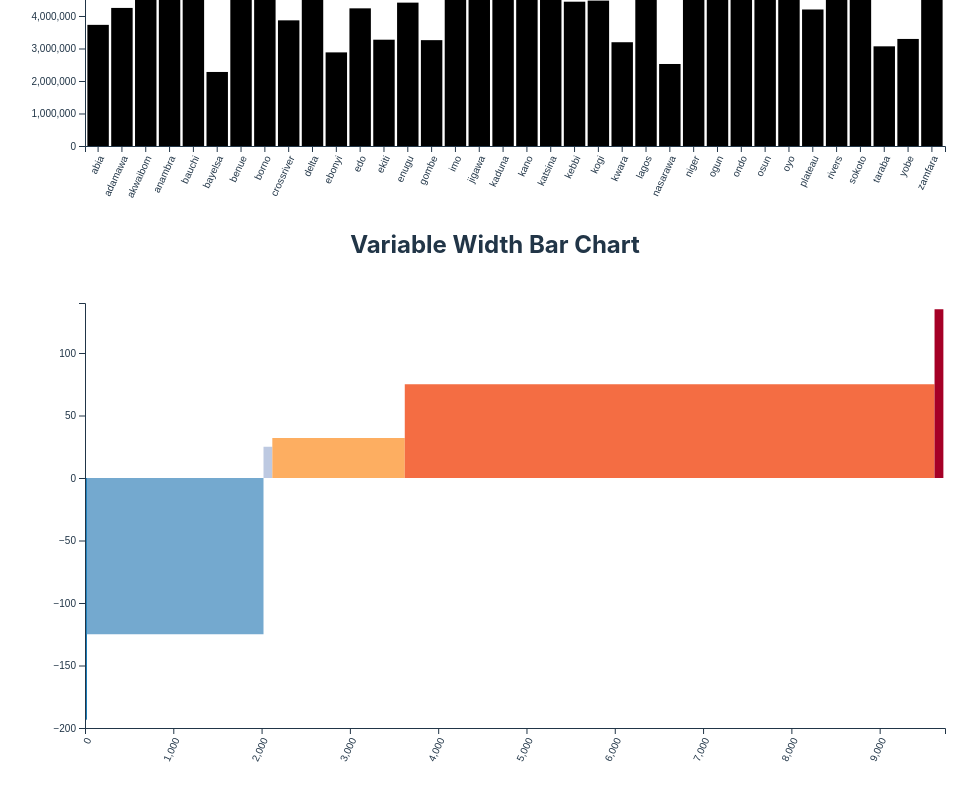
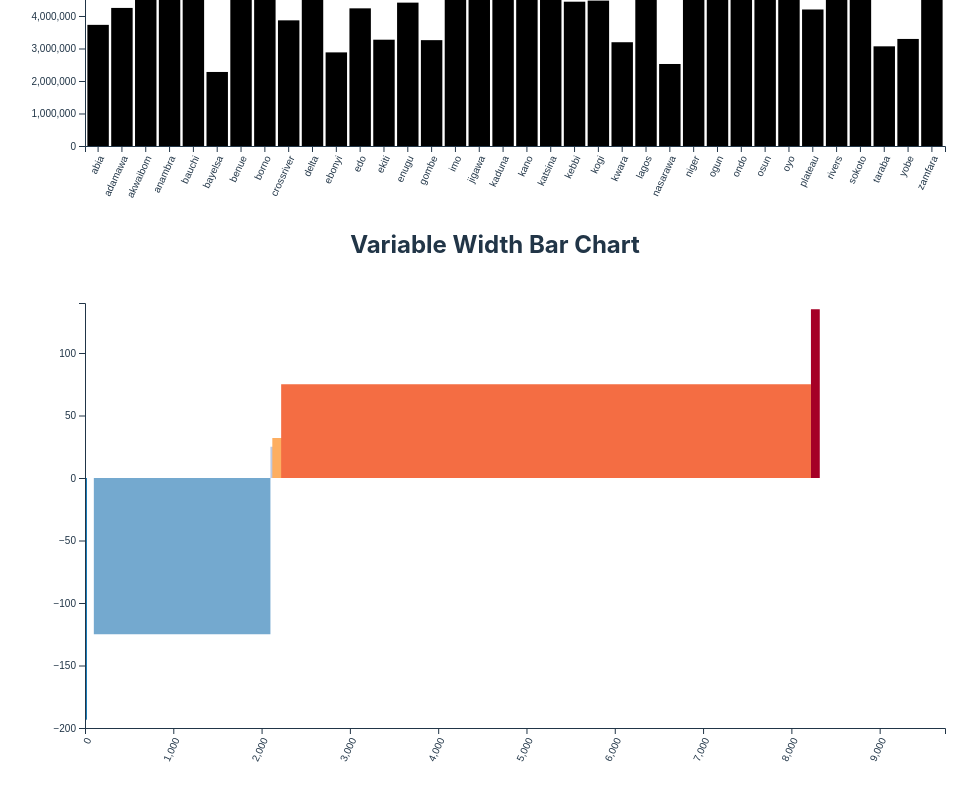
Before and after one commit to andre-wells/d3-variwide-chart, a React (Vite) app: page / in a window 1280 px wide. Shown: the part 532-1332 px from the top of the page, without its empty margins (145-1122 px from the left). Built offline with nearby package versions, Linux system fonts and the light colour scheme.

Commit message:
Added test data and sorting

```diff
--- a/src/App.tsx
+++ b/src/App.tsx
@@ -1,58 +1,7 @@
 import './App.css';
 import BarChartWithScale from './components/BarChartWithScale';
 import { VaribleWidthBarChart } from './components/VaribleWidthBarChart';
-import { type Datum } from './components/VaribleWidthBarChart/models';
-
-const data: Datum[] = [
-  {
-    name: 'Example 1',
-    y: -193.36,
-    x: 21.6,
-  },
-  {
-    name: 'Example 2',
-    y: 16.16,
-    x: 275.48,
-  },
-  {
-    name: 'Example 3',
-    y: 42,
-    x: 40,
-  },
-];
-
-const sortedData: Datum[] = [
-  {
-    name: 'Example 1',
-    y: -193.36,
-    x: 21.6,
-  },
-  {
-    name: 'Example 2',
-    y: -125,
-    x: 2000,
-  },
-  {
-    name: 'Example 3',
-    y: 25,
-    x: 100,
-  },
-  {
-    name: 'Example 4',
-    y: 32,
-    x: 1500,
-  },
-  {
-    name: 'Example 5',
-    y: 75,
-    x: 6000,
-  },
-  {
-    name: 'Example 6',
-    y: 135,
-    x: 100,
-  },
-];
+import { unSortedData } from './data/testData';
 
 function App() {
   return (
@@ -68,7 +17,8 @@ function App() {
         height={500}
         scaleTickFactor={20}
         margin={{ top: 20, right: 30, bottom: 55, left: 70 }}
-        data={sortedData}
+        // data={sortedData}
+        data={unSortedData}
       />
     </div>
   );
--- a/src/components/VaribleWidthBarChart/VaribleWidthBarChart.tsx
+++ b/src/components/VaribleWidthBarChart/VaribleWidthBarChart.tsx
@@ -2,7 +2,7 @@ import * as d3 from 'd3';
 import { useEffect, useRef } from 'react';
 import { getColor } from './colors';
 import { type Datum, type IMargin } from './models';
-import { getMaxRange, getMaxRangeFromValue, getMinRange } from './utils';
+import { getMaxRange, getMaxRangeFromValue, getMinRange, sortData } from './utils';
 
 interface IProps {
   width: number;
@@ -70,7 +70,7 @@ export const VaribleWidthBarChart = (props: IProps) => {
     // Add the rectangles
     svg
       .selectAll('rect')
-      .data(data)
+      .data(sortData(data))
       .join('rect')
       .attr('class', 'bar')
       .attr('x', (d, i) => {
--- a/src/components/VaribleWidthBarChart/utils.ts
+++ b/src/components/VaribleWidthBarChart/utils.ts
@@ -1,5 +1,6 @@
 import { type Numeric } from 'd3';
 import * as d3 from 'd3';
+import { type Datum } from './models';
 
 export function getMaxRange<T, U extends Numeric>(
   iterable: Iterable<T>,
@@ -51,3 +52,8 @@ export function getMinRange<T, U extends Numeric>(
     return tickFactor * (minFactor + 1) * -1;
   }
 }
+
+export function sortData(data: Datum[]): Datum[] {
+  const result = data.sort((a, b) => a.y - b.y);
+  return result;
+}
--- /dev/null
+++ b/src/data/testData.ts
@@ -0,0 +1,85 @@
+import { type Datum } from '../components/VaribleWidthBarChart/models';
+
+export const data: Datum[] = [
+  {
+    name: 'Example 1',
+    y: -193.36,
+    x: 21.6,
+  },
+  {
+    name: 'Example 2',
+    y: 16.16,
+    x: 275.48,
+  },
+  {
+    name: 'Example 3',
+    y: 42,
+    x: 40,
+  },
+];
+
+export const sortedData: Datum[] = [
+  {
+    name: 'Example 1',
+    y: -193.36,
+    x: 21.6,
+  },
+  {
+    name: 'Example 2',
+    y: -125,
+    x: 2000,
+  },
+  {
+    name: 'Example 3',
+    y: 25,
+    x: 100,
+  },
+  {
+    name: 'Example 4',
+    y: 32,
+    x: 1500,
+  },
+  {
+    name: 'Example 5',
+    y: 75,
+    x: 6000,
+  },
+  {
+    name: 'Example 6',
+    y: 135,
+    x: 100,
+  },
+];
+
+export const unSortedData: Datum[] = [
+  {
+    name: 'Example 6',
+    y: 135,
+    x: 100,
+  },
+  {
+    name: 'Example 2',
+    y: -125,
+    x: 2000,
+  },
+  {
+    name: 'Example 1',
+    y: -193.36,
+    x: 21.6,
+  },
+  {
+    name: 'Example 3',
+    y: 25,
+    x: 100,
+  },
+  {
+    name: 'Example 5',
+    y: 75,
+    x: 6000,
+  },
+  {
+    name: 'Example 4',
+    y: 32,
+    x: 1500,
+  },
+];
```
